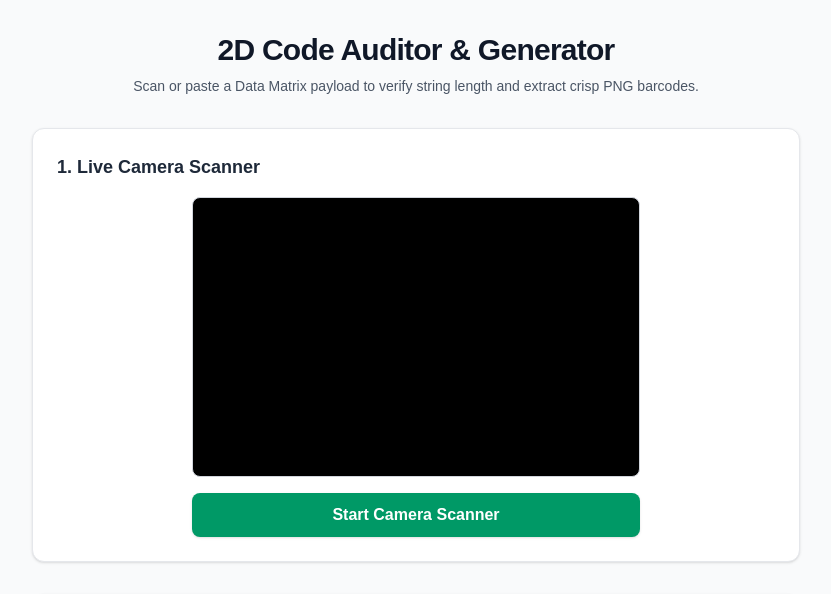
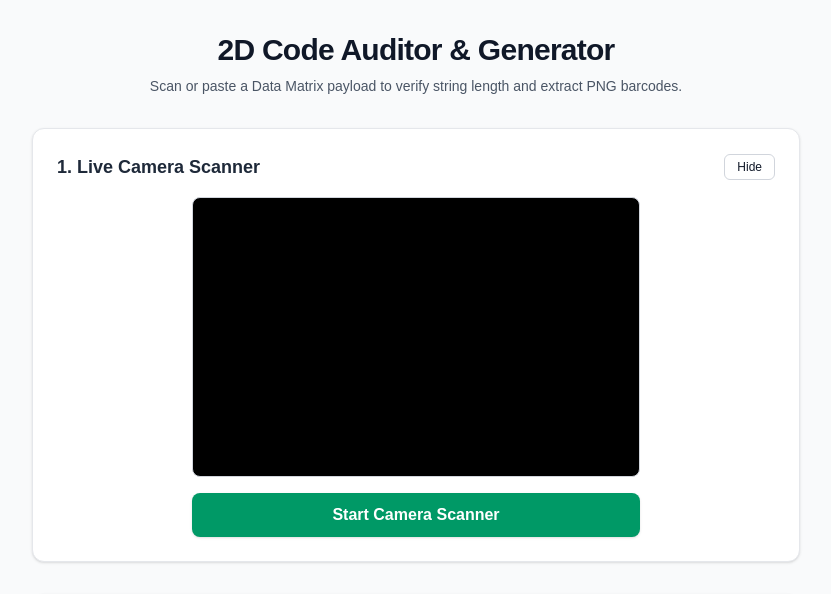
Before and after one commit to crocop07/2dscanner, a Next.js app: page / in a window 1280 px wide. Shown: the top 594 px of the page, without its empty margins (224-1055 px from the left). Built offline with nearby package versions, Linux system fonts and the light colour scheme.

Commit message:
added clear button and close scanner after scan

```diff
--- a/app/page.tsx
+++ b/app/page.tsx
@@ -9,6 +9,8 @@ import { generateDummyPayloadWithMcsl } from "@/lib/generator";
 
 export default function Home() {
   const [inputPayload, setInputPayload] = useState("");
+  const [showScanner, setShowScanner] = useState(true);
+  const [showCodes, setShowCodes] = useState(true);
 
   // 1. Parse raw payload string
   const parsedData = parse2DCodePayload(inputPayload);
@@ -26,14 +28,31 @@ export default function Home() {
             2D Code Auditor & Generator
           </h1>
           <p className="text-sm text-gray-600">
-            Scan or paste a Data Matrix payload to verify string length and extract crisp PNG barcodes.
+            Scan or paste a Data Matrix payload to verify string length and extract PNG barcodes.
           </p>
         </header>
 
         {/* Camera Scanner Component */}
-        <section className="bg-white p-6 rounded-xl border border-gray-200 shadow-sm space-y-4">
+     <section className="bg-white p-6 rounded-xl border border-gray-200 shadow-sm space-y-4">
+        <div className="flex items-center justify-between">
           <h2 className="text-lg font-semibold text-gray-800">1. Live Camera Scanner</h2>
-          <Scanner onScanSuccess={(scannedText) => setInputPayload(scannedText)} />
+          <button
+            onClick={() => setShowScanner((s) => !s)}
+            className="text-xs px-3 py-1 rounded-md border border-gray-300 hover:bg-gray-100"
+          >
+            {showScanner ? "Hide" : "Show"}
+          </button>
+        </div>
+        {showScanner && (
+          <Scanner
+          onScanSuccess={(scannedText) => {
+              setInputPayload(scannedText);
+              setShowScanner(false);
+
+          }}
+            />
+        )}
+
         </section>
 
         {/* Manual Input & Verification Section */}
@@ -43,7 +62,8 @@ export default function Home() {
 
             {/* Real-time Status Badge */}
             {inputPayload && (
-              <span
+             <div className="flex items-center gap-2">
+             <span
                 className={`px-3 py-1 rounded-full text-xs font-bold ${
                   parsedData.isValid
                     ? "bg-green-100 text-green-800 border border-green-200"
@@ -51,9 +71,17 @@ export default function Home() {
                 }`}
               >
                 {parsedData.isValid
-                  ? "VALID Label"
-                  : `INVALID Label)`}
+                  ? "VALID LABEL"
+                  : "INVALID LABEL"}
               </span>
+
+              <button
+              onClick={() => setInputPayload("")}
+              className="text-xs px-3 py-1 rounded-md border border-gray-300 hover:bg-gray-100"
+              >Clear
+
+              </button>
+            </div>
             )}
           </div>
 
```
